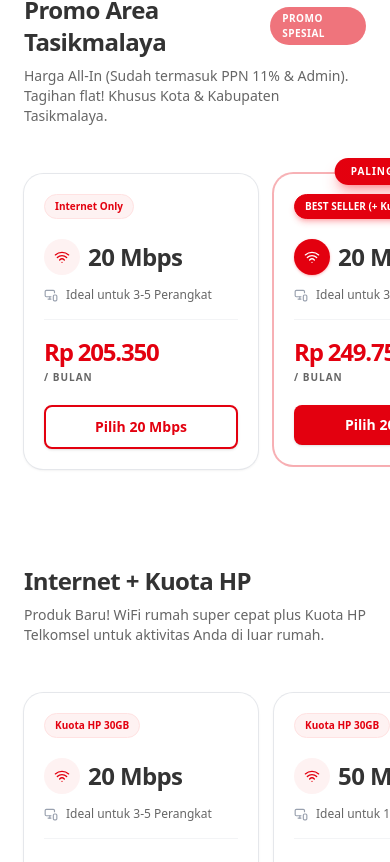
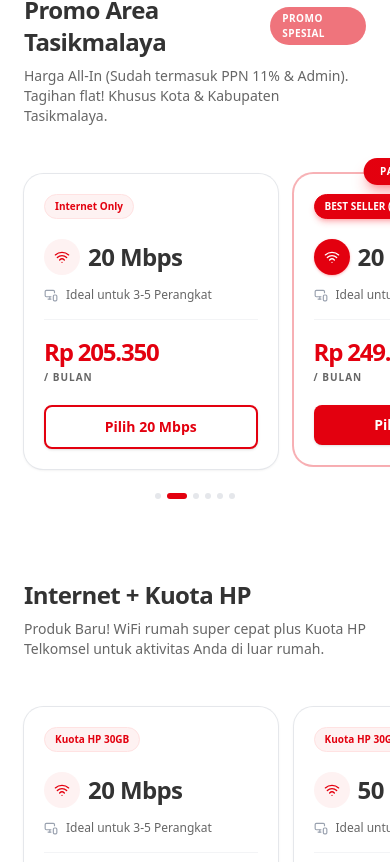
Before and after one commit to V1ncen11/websales-bapa, a Next.js app: page / in a window 390 px wide. Shown: the part 1822-2684 px from the top of the page. Built offline with nearby package versions, Linux system fonts and the light colour scheme.

Commit message:
style: switch to grid on desktop, fix mobile snapping, and restore lightweight pagination dots

```diff
--- a/src/app/page.tsx
+++ b/src/app/page.tsx
@@ -95,6 +95,20 @@ export default function Home() {
   ];
 
 function PackageCarouselRow({ pkgCat, index, waLink, fadeInUp }: any) {
+  const [activeIndex, setActiveIndex] = useState(index === 0 ? 1 : 0);
+
+  const handleScroll = (e: React.UIEvent<HTMLDivElement>) => {
+    const container = e.currentTarget;
+    const scrollPosition = container.scrollLeft;
+    const itemWidth = container.children[0] ? container.children[0].clientWidth + 16 : 300;
+    const newIndex = Math.round(scrollPosition / itemWidth);
+
+    const safeIndex = Math.max(0, Math.min(newIndex, pkgCat.items.length - 1));
+    if (safeIndex !== activeIndex) {
+      setActiveIndex(safeIndex);
+    }
+  };
+
   return (
     <div className="flex flex-col">
       {/* Category Header */}
@@ -111,7 +125,8 @@ function PackageCarouselRow({ pkgCat, index, waLink, fadeInUp }: any) {
       {/* Category Carousel */}
       <motion.div
         variants={fadeInUp}
-        className="flex overflow-x-auto py-6 -mx-6 px-6 md:mx-0 md:px-0 gap-4 snap-x snap-mandatory items-stretch pb-8"
+        className="flex overflow-x-auto md:grid md:grid-cols-2 lg:grid-cols-3 xl:grid-cols-4 py-6 -mx-6 px-6 md:mx-0 md:px-0 gap-4 snap-x snap-mandatory md:snap-none items-stretch pb-4 scrollbar-hide"
+        onScroll={handleScroll}
       >
          {pkgCat.items.map((item: any, i: number) => {
             const isBestSeller = index === 0 && i === 1;
@@ -119,7 +134,7 @@ function PackageCarouselRow({ pkgCat, index, waLink, fadeInUp }: any) {
             return (
                <div
                  key={i}
-                 className={`min-w-[200px] w-[60vw] md:w-[230px] flex-shrink-0 snap-always snap-center rounded-[1.2rem] p-5 relative flex flex-col transition-all duration-300 h-full bg-white cursor-default shadow-sm ring-1 ring-gray-200 hover:scale-[1.03] hover:shadow-lg hover:shadow-red-500/15 hover:ring-2 hover:ring-primary hover:z-10 ${
+                 className={`min-w-[200px] w-[65vw] md:w-full flex-shrink-0 snap-always snap-center rounded-[1.2rem] p-5 relative flex flex-col transition-all duration-300 h-full bg-white cursor-default shadow-sm ring-1 ring-gray-200 hover:scale-[1.03] hover:shadow-lg hover:shadow-red-500/15 hover:ring-2 hover:ring-primary hover:z-10 ${
                  isBestSeller ? 'ring-2 ring-primary/30 shadow-red-500/5' : ''
                }`}>
                   {isBestSeller && (
@@ -178,6 +193,15 @@ function PackageCarouselRow({ pkgCat, index, waLink, fadeInUp }: any) {
          })}
       </motion.div>
 
+      {/* Mobile Pagination Dots */}
+      <div className="flex md:hidden justify-center items-center gap-1.5 mt-2 mb-4">
+         {pkgCat.items.map((_: any, i: number) => (
+            <div
+              key={i}
+              className={`h-1.5 rounded-full transition-all duration-300 ${i === activeIndex ? 'w-5 bg-primary' : 'w-1.5 bg-gray-200'}`}
+            />
+         ))}
+      </div>
     </div>
   );
 }
```
